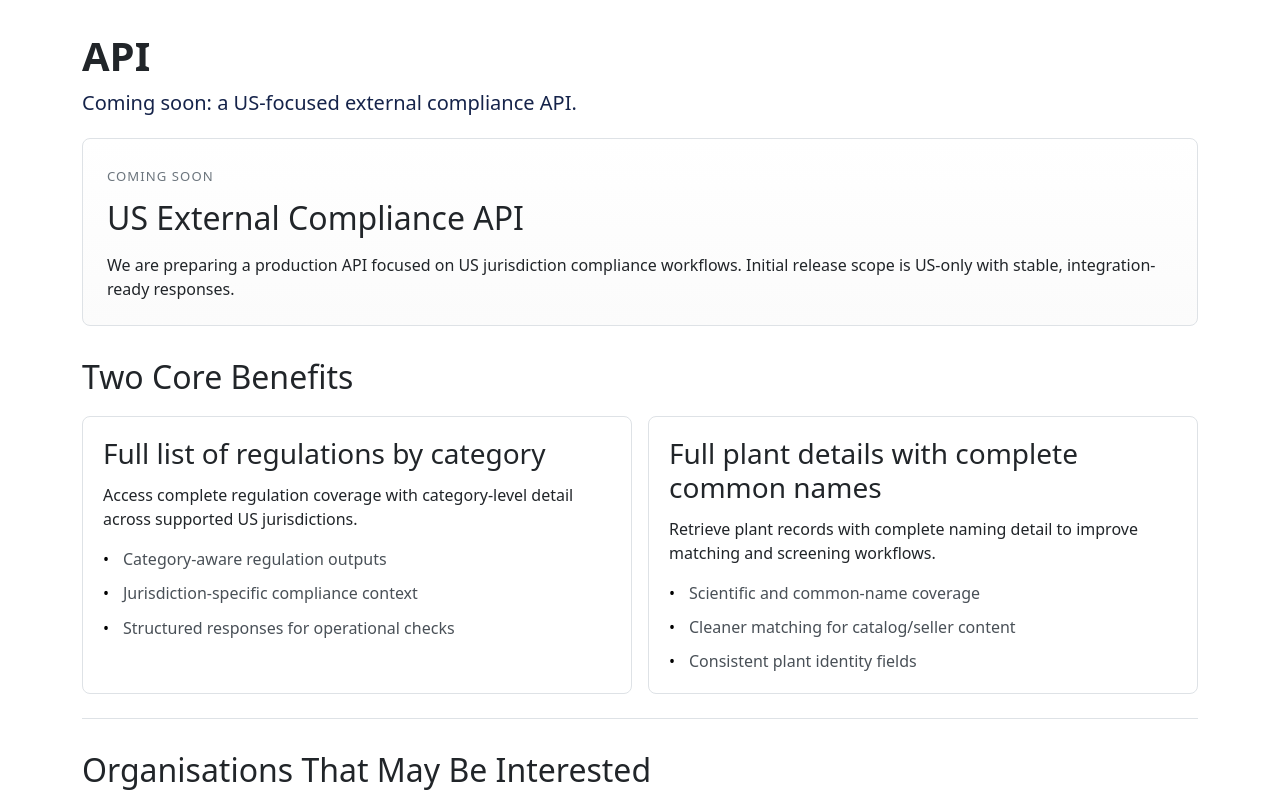
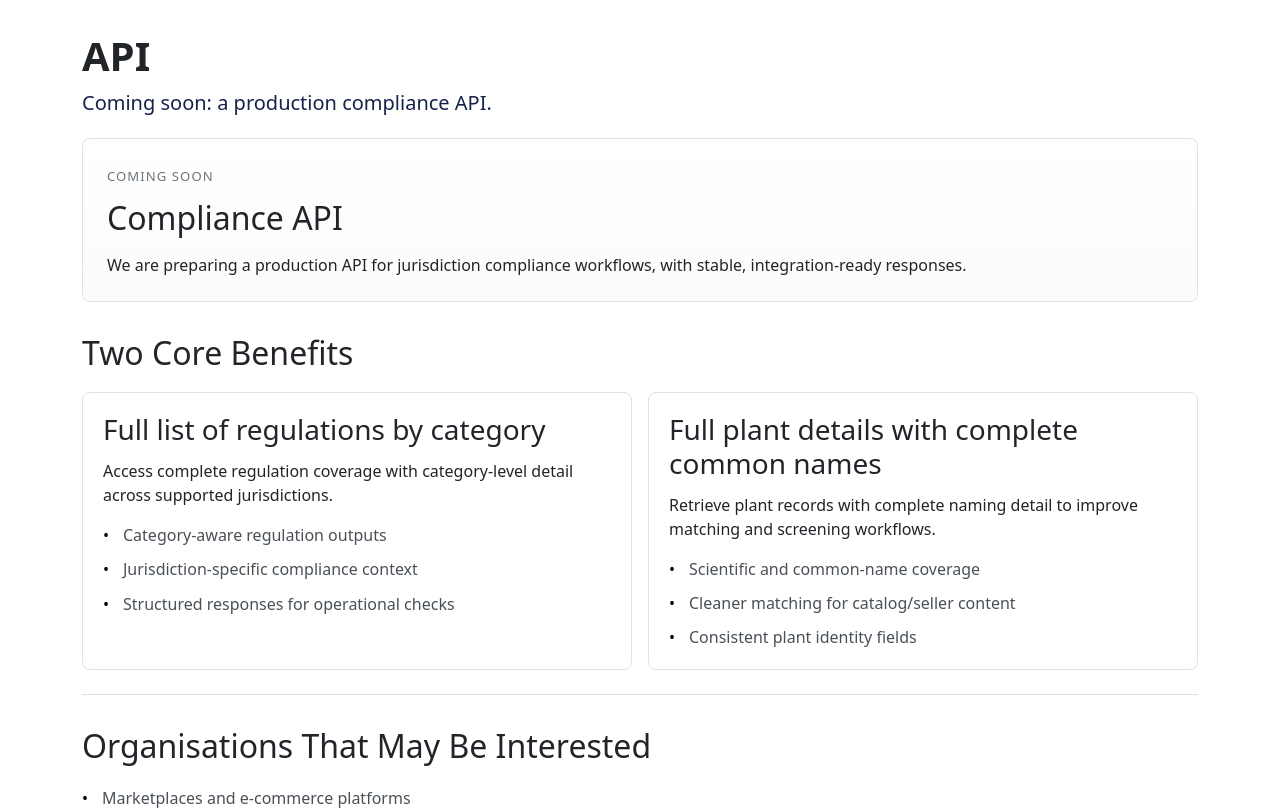
Before and after one commit to oozr/invasive_plants, a Flask app: page /api in a window 1280 px wide. Shown: the part 56-864 px from the top of the page. Run offline with Flask 2, Linux system fonts and the light colour scheme; some libraries are stand-ins or nearby versions.

```diff
--- a/app/templates/api.html
+++ b/app/templates/api.html
@@ -7,14 +7,14 @@
 
 {% block content %}
 <h1 class="page-title">API</h1>
-<p class="lead">Coming soon: a US-focused external compliance API.</p>
+<p class="lead">Coming soon: a production compliance API.</p>
 
 <section class="api-hero">
     <span class="api-status">Coming Soon</span>
-    <h2>US External Compliance API</h2>
+    <h2>Compliance API</h2>
     <p>
-        We are preparing a production API focused on US jurisdiction compliance workflows.
-        Initial release scope is US-only with stable, integration-ready responses.
+        We are preparing a production API for jurisdiction compliance workflows,
+        with stable, integration-ready responses.
     </p>
 </section>
 
@@ -24,7 +24,7 @@
         <article class="api-card">
             <h3>Full list of regulations by category</h3>
             <p>
-                Access complete regulation coverage with category-level detail across supported US jurisdictions.
+                Access complete regulation coverage with category-level detail across supported jurisdictions.
             </p>
             <ul class="api-list">
                 <li>Category-aware regulation outputs</li>
--- a/app/utils/state_database.py
+++ b/app/utils/state_database.py
@@ -257,7 +257,15 @@ class StateDatabase(DatabaseBase):
         conn = self.get_connection()
         try:
             species_count = conn.execute(
-                "SELECT COUNT(*) AS count FROM plants WHERE has_current_regulation = 1"
+                """
+                SELECT COUNT(DISTINCT p.id) AS count
+                FROM plants p
+                WHERE EXISTS (
+                    SELECT 1
+                    FROM regulations r
+                    WHERE r.plant_id = p.id
+                )
+                """
             ).fetchone()["count"] or 0
 
             region_j = conn.execute(
```
